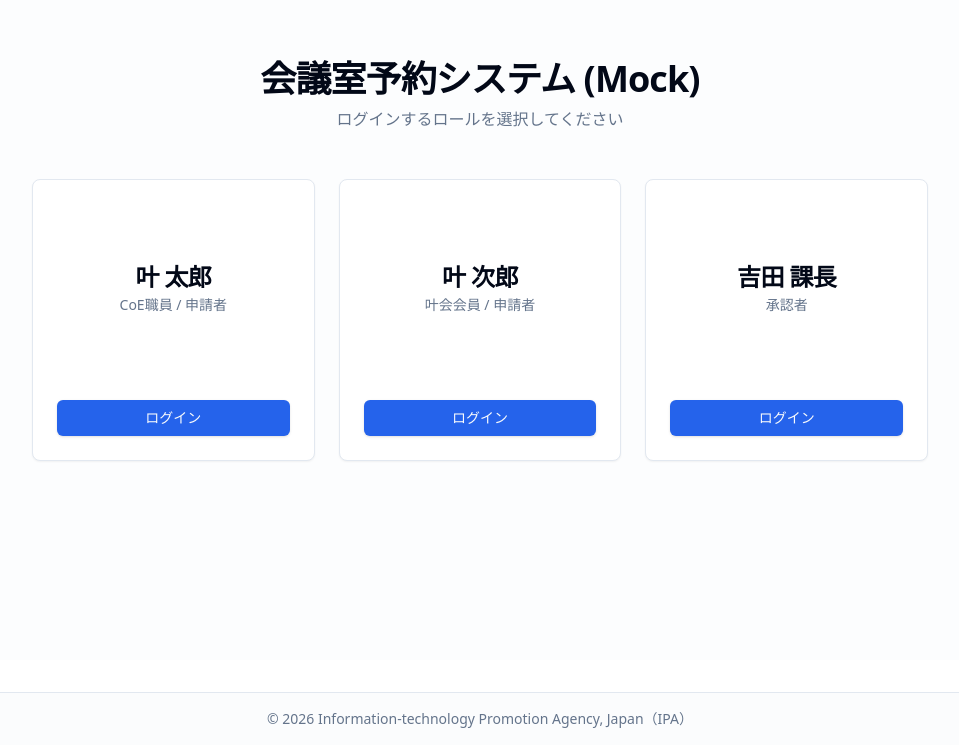
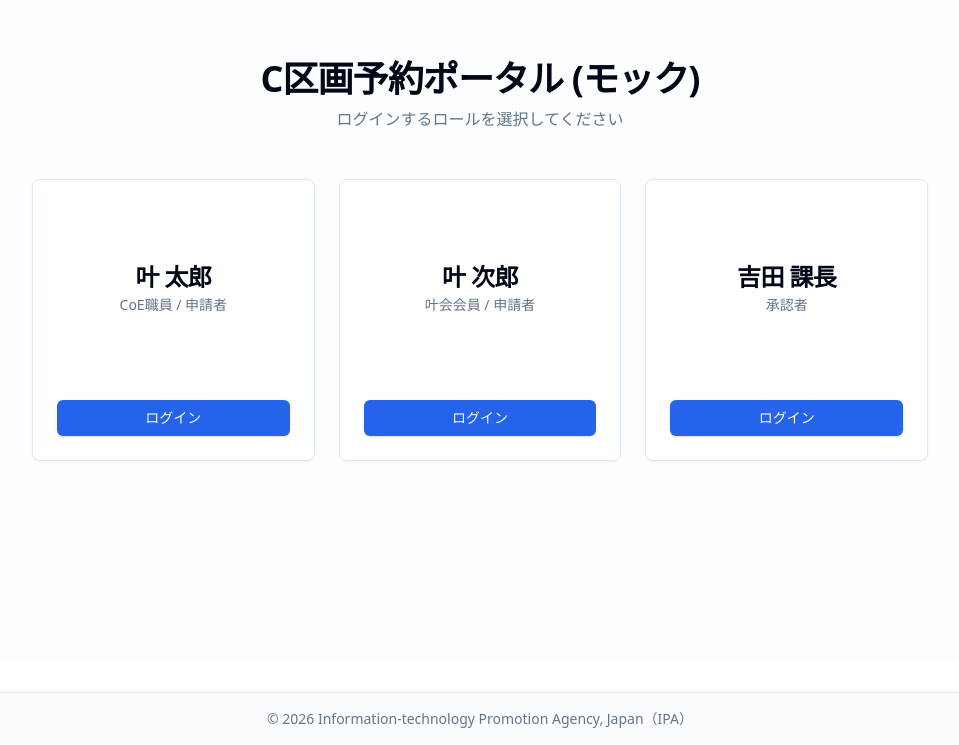
Before and after one commit to ipayminami-stack/meeting-room-mock, a Next.js app: page / in a window 1280 px wide. Shown: the part 140-885 px from the top of the page, without its empty margins (160-1119 px from the left). Built offline with nearby package versions, Linux system fonts and the light colour scheme.

Commit message:
refactor: Update login page title to C区画予約ポータル (モック)

```diff
--- a/src/app/page.tsx
+++ b/src/app/page.tsx
@@ -14,7 +14,7 @@ export default function Home() {
   return (
     <main className="flex min-h-screen flex-col items-center justify-center p-24 bg-muted/20">
       <div className="text-center mb-12">
-        <h1 className="text-4xl font-bold tracking-tight mb-2">会議室予約システム (Mock)</h1>
+        <h1 className="text-4xl font-bold tracking-tight mb-2">C区画予約ポータル (モック)</h1>
         <p className="text-muted-foreground">ログインするロールを選択してください</p>
       </div>
 
```
